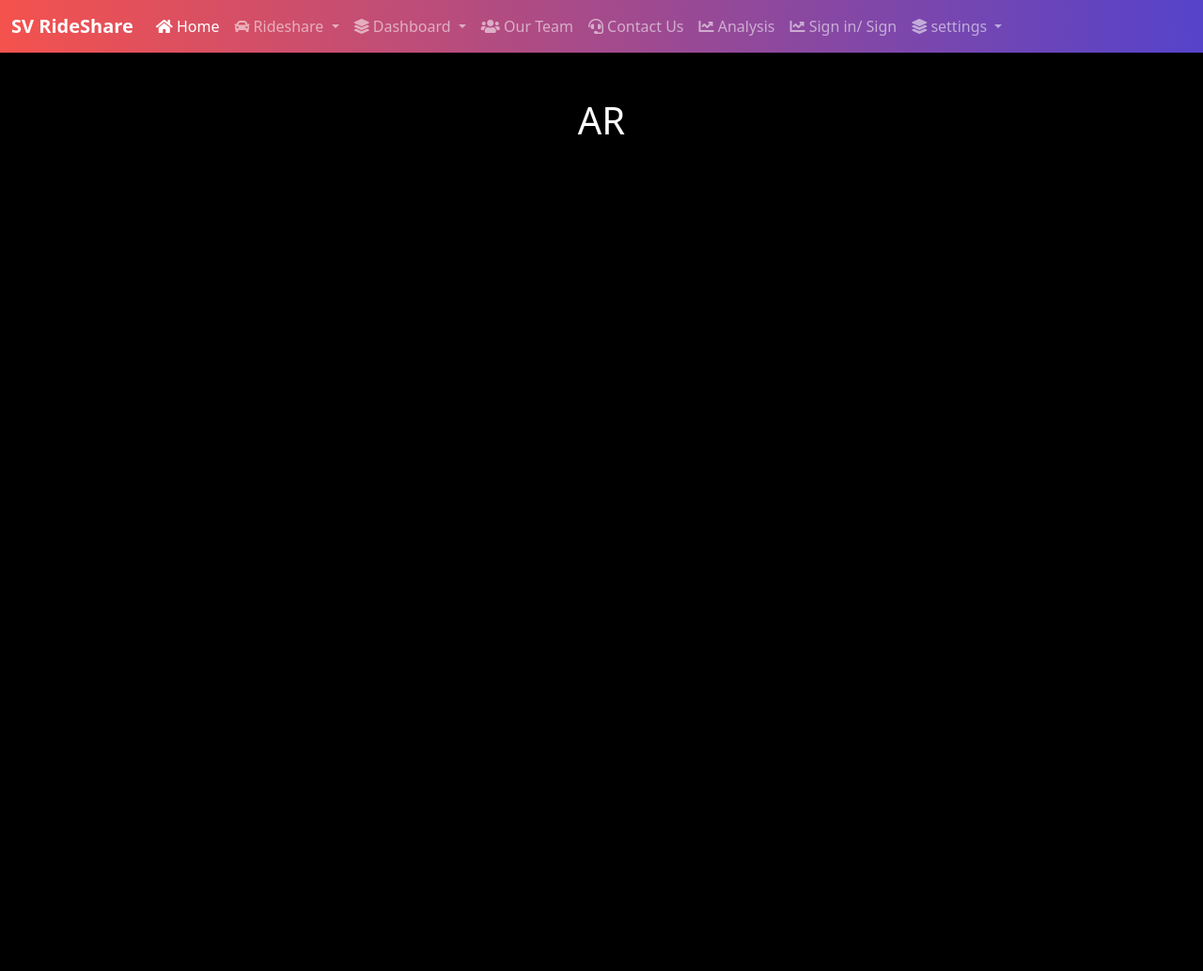
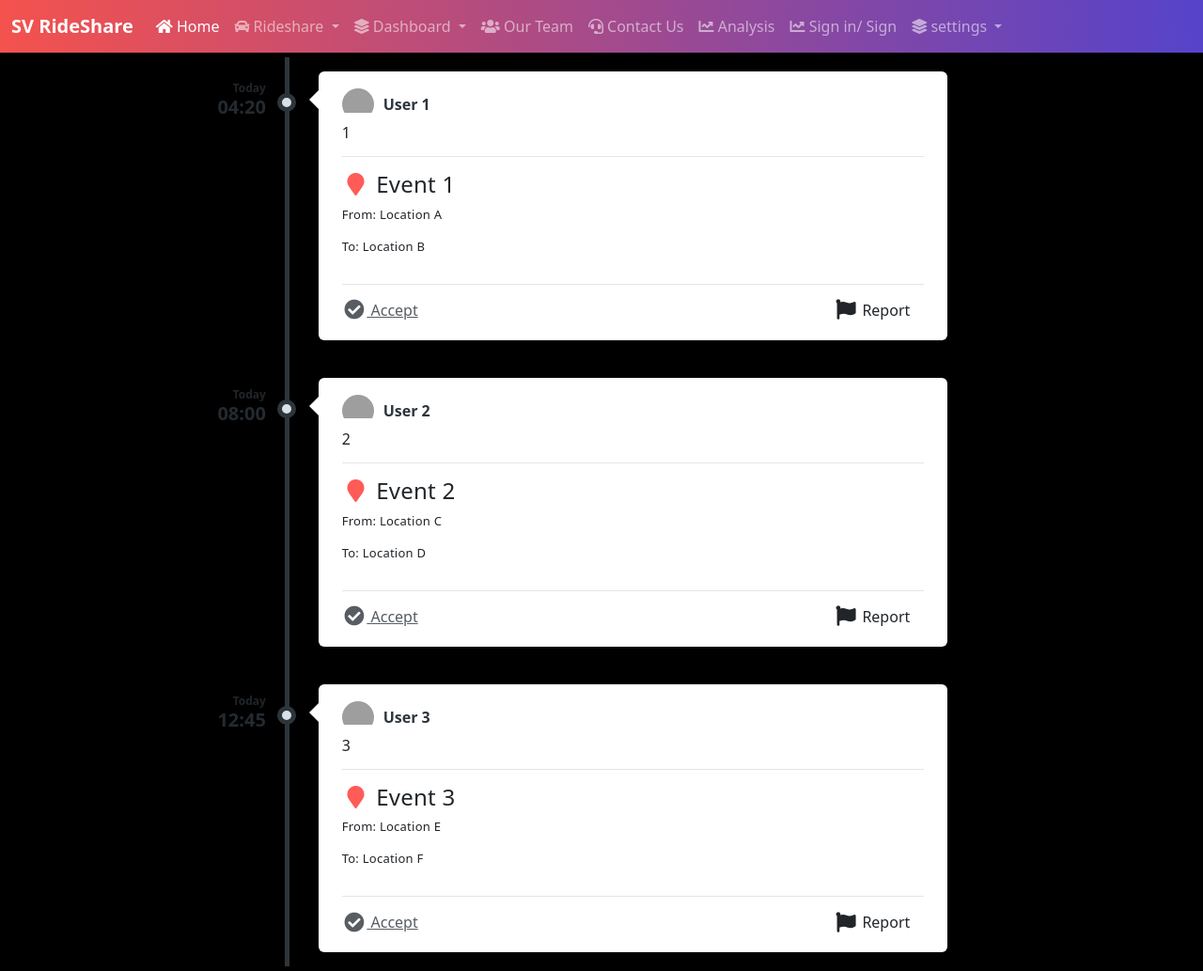
Before and after one commit to Atohmoshlim1/RideShare, a Flask app: page /Accept_Ride in a window 1280 px wide. Shown: the whole page at 94% size. Before the commit the page ends 143 px from the top, so only its background shows below. Run offline with Flask 3, Linux system fonts and the light colour scheme; grey boxes are pictures that could not be loaded.

Commit message:
Add files via upload

```diff
--- a/app.py
+++ b/app.py
@@ -1,61 +1,238 @@
-from flask import Flask, render_template, request
+from flask import Flask, render_template, jsonify, request
 
 app = Flask(__name__)
-
+#---------------------------------------------------------------------------------------------------------------------------------------
 @app.route('/')
-
 def home():
     return render_template('home.html')
-
+#---------------------------------------------------------------------------------------------------------------------------------------
 @app.route('/contact_us')
 def contact_us():
     return render_template('contact_us.html')
+#---------------------------------------------------------------------------------------------------------------------------------------
 @app.route('/Analysis')
 def Analysis():
     return render_template('Analysis.html')
+#---------------------------------------------------------------------------------------------------------------------------------------
 @app.route('/About_us')
 def About_us():
     return render_template('About_us.html')
+#---------------------------------------------------------------------------------------------------------------------------------------
 @app.route('/RRH')
 def RRH():
     return render_template('RRH.html')
+#---------------------------------------------------------------------------------------------------------------------------------------
 @app.route('/ARH')
 def ARH():
     return render_template('ARH.html')
+#---------------------------------------------------------------------------------------------------------------------------------------
+@app.route('/dislike_event/<int:event_id>', methods=['POST'])
+def dislike_event(event_id):
+    event = next((e for e in events if e['id'] == event_id), None)
+
+    if event:
+        event['dislikes'] += 1
+
+    return jsonify({'dislikes': event['dislikes']})
+#---------------------------------------------------------------------------------------------------------------------------------------
+@app.route('/unlike_event/<int:event_id>', methods=['POST'])
+def unlike_event(event_id):
+    # Find the event with the given event_id in your data
+    event = next((e for e in events if e['id'] == event_id), None)
+
+    if event and event['likes'] > 0:
+        # Simulate unliking by decrementing the likes count
+        event['likes'] -= 1
+
+    # Return the updated likes count as JSON
+    return jsonify({'likes': event['likes']})
+#---------------------------------------------------------------------------------------------------------------------------------------
+@app.route('/like_event/<int:event_id>', methods=['POST'])
+def like_event(event_id):
+    # Find the event with the given event_id in your data
+    event = next((e for e in events if e['id'] == event_id), None)
+
+    if event:
+        # Increment the likes count
+        event['likes'] += 1
+
+    return jsonify({'likes': event['likes']})
+#---------------------------------------------------------------------------------------------------------------------------------------
+@app.route('/undislike_event/<int:event_id>', methods=['POST'])
+def undislike_event(event_id):
+    event = next((e for e in events if e['id'] == event_id), None)
+
+    if event and event['dislikes'] > 0:
+        event['dislikes'] -= 1
+
+    return jsonify({'dislikes': event['dislikes']})
+events = [
+    {
+        'id': 1,  # Unique ID for Event 1
+        'date': 'today',
+        'time': '04:20',
+        'user_image': 'https://bootdey.com/img/Content/avatar/avatar1.png',
+        'user_name': 'John Smith',
+        'location': '795 Folsom Ave, Suite 600 San Francisco, CA 94107',
+        'event_name': 'Event 1',
+        'description': 'Lorem ipsum dolor sit amet, consectetur adipiscing elit.',
+        'image': 'https://example.com/event_image_1.jpg',
+        'likes': 0,
+        'dislikes': 0,
+        'comments': [],
+    },
+    {
+        'id': 2,  # Unique ID for Event 2
+        'date': '24 February 2014',
+        'time': '08:17',
+        'user_image': 'https://bootdey.com/img/Content/avatar/avatar1.png',
+        'user_name': 'Richard Leong',
+        'location': '123 Main St, New York, NY 10001',
+        'event_name': 'Event 2',
+        'description': 'Quisque sed varius nisl. Nulla facilisi.',
+        'image': 'https://example.com/event_image_2.jpg',
+        'likes': 5,
+        'dislikes': 0,
+        'comments': [],
+    },
+    {
+        'id': 3,  # Unique ID for Event 3
+        'date': '24 February 2014',
+        'time': '08:17',
+        'user_image': 'https://bootdey.com/img/Content/avatar/avatar1.png',
+        'user_name': 'Richard Leong',
+        'location': '123 Main St, New York, NY 10001',
+        'event_name': 'Event 3',
+        'description': 'Quisque sed varius nisl. Nulla facilisi.',
+        'image': 'https://example.com/event_image_3.jpg',
+        'likes': 0,
+        'dislikes': 0,
+        'comments': [],
+    },
+    {
+        'id': 5,  # Unique ID for Event 1
+        'date': 'today',
+        'time': '04:20',
+        'user_image': 'https://bootdey.com/img/Content/avatar/avatar1.png',
+        'user_name': 'John Smith',
+        'location': '795 Folsom Ave, Suite 600 San Francisco, CA 94107',
+        'event_name': 'Event 15',
+        'description': 'Lorem ipsum dolor sit amet, consectetur adipiscing elit.',
+        'image': 'https://example.com/event_image_1.jpg',
+        'likes': 0,
+        'dislikes': 0,
+        'comments': [],
+    },
+    {
+        'id': 6,  # Unique ID for Event 2
+        'date': '24 February 2014',
+        'time': '08:17',
+        'user_image': 'https://bootdey.com/img/Content/avatar/avatar1.png',
+        'user_name': 'Richard Leong',
+        'location': '123 Main St, New York, NY 10001',
+        'event_name': 'Event 33',
+        'description': 'Quisque sed varius nisl. Nulla facilisi.',
+        'image': 'https://example.com/event_image_2.jpg',
+        'likes': 5,
+        'dislikes': 0,
+        'comments': [],
+    },
+    {
+        'id': 7,  # Unique ID for Event 3
+        'date': '24 February 2014',
+        'time': '08:17',
+        'user_image': 'https://bootdey.com/img/Content/avatar/avatar1.png',
+        'user_name': 'Richard Leong',
+        'location': '123 Main St, New York, NY 10001',
+        'event_name': 'Event 34',
+        'description': 'Quisque sed varius nisl. Nulla facilisi.',
+        'image': 'https://example.com/event_image_3.jpg',
+        'likes': 0,
+        'dislikes': 0,
+        'comments': [],
+
+    }
+
+
+    # Add more events as needed
+]
+#---------------------------------------------------------------------------------------------------------------------------------------
 @app.route('/Events')
 def Events():
-    return render_template('Events.html')
-@app.route('/Post',  methods=['POST'])
+    return render_template('events.html', events=events)
+#---------------------------------------------------------------------------------------------------------------------------------------
+@app.route('/Post')
 def post_event():
-    if request.method == 'POST':
-        # Handle the form submission here
-        # You can add your code to process the form data
-        return "Event Posted", render_template('Post.html')
 
+    return  render_template('Post.html')
+#---------------------------------------------------------------------------------------------------------------------------------------
 @app.route('/Requst_Ride')
-def Requst_Ride():
-    return render_template('Requst_Ride.html')
+def requst_ride():
+    # Retrieve the URL parameters
+    dropoff_location = request.args.get('dropoff')
+    comments = request.args.get('comments')
+
+    # Pass these parameters to your template for pre-filling
+    return render_template('Requst_Ride.html', dropoff=dropoff_location, comments=comments)
+#---------------------------------------------------------------------------------------------------------------------------------------
 @app.route('/Accept_Ride')
 def Accept_Ride():
-    return render_template('Accept_Ride.html')
+    rides = [
+        {
+            'id': 1,
+            'user_name': 'User 1',
+            'event_name': 'Event 1',
+            'from_location': 'Location A',
+            'to_location': 'Location B',
+            'num_seats': 3,
+            'time': '04:20',  # Add the time attribute
+        },
+        {
+            'id': 2,
+            'user_name': 'User 2',
+            'event_name': 'Event 2',
+            'from_location': 'Location C',
+            'to_location': 'Location D',
+            'num_seats': 2,
+            'time': '08:00',  # Add the time attribute
+        },
+        {
+            'id': 3,
+            'user_name': 'User 3',
+            'event_name': 'Event 3',
+            'from_location': 'Location E',
+            'to_location': 'Location F',
+            'num_seats': 1,
+            'time': '12:45',  # Add the time attribute
+        },
+        # Add more rides as needed
+    ]
+
+    return render_template('Accept_Ride.html', rides=rides)
+#---------------------------------------------------------------------------------------------------------------------------------------
 @app.route('/EH')
 def EH():
     return render_template('EH.html')
-
+#---------------------------------------------------------------------------------------------------------------------------------------
 @app.route('/Profile')
 def Profile():
     return render_template('Profile.html')
+#---------------------------------------------------------------------------------------------------------------------------------------
 @app.route('/UpdateProfile')
 def UpdateProfile():
     return render_template('UpdateProfile.html')
+#---------------------------------------------------------------------------------------------------------------------------------------
 @app.route('/SISU')
 def SISU():
     return render_template('SISU.html')
+#---------------------------------------------------------------------------------------------------------------------------------------
 @app.route('/signup')
 def signup():
     return render_template('signup.html')
+#---------------------------------------------------------------------------------------------------------------------------------------
 @app.route('/f_pass')
 def f_pass():
     return render_template('f_pass.html')
+#---------------------------------------------------------------------------------------------------------------------------------------
 if __name__ == '__main__':
     app.run(debug=True)
--- /dev/null
+++ b/static/events.css
@@ -0,0 +1,243 @@
+.timeline {
+    list-style-type: none;
+    margin: 0;
+    padding: 0;
+    position: relative
+}
+
+.timeline:before {
+    content: '';
+    position: absolute;
+    top: 5px;
+    bottom: 5px;
+    width: 5px;
+    background: #2d353c;
+    left: 20%;
+    margin-left: -2.5px
+}
+
+.timeline>li {
+    position: relative;
+    min-height: 50px;
+    padding: 20px 0
+}
+
+.timeline .timeline-time {
+    position: absolute;
+    left: 0;
+    width: 18%;
+    text-align: right;
+    top: 30px
+}
+
+.timeline .timeline-time .date,
+.timeline .timeline-time .time {
+    display: block;
+    font-weight: 600
+}
+
+.timeline .timeline-time .date {
+    line-height: 16px;
+    font-size: 12px
+}
+
+.timeline .timeline-time .time {
+    line-height: 24px;
+    font-size: 20px;
+    color: #242a30
+}
+
+.timeline .timeline-icon {
+    left: 15%;
+    position: absolute;
+    width: 10%;
+    text-align: center;
+    top: 40px
+}
+
+.timeline .timeline-icon a {
+    text-decoration: none;
+    width: 20px;
+    height: 20px;
+    display: inline-block;
+    border-radius: 20px;
+    background: #d9e0e7;
+    line-height: 10px;
+    color: #fff;
+    font-size: 14px;
+    border: 5px solid #2d353c;
+    transition: border-color .2s linear
+}
+
+.timeline .timeline-body {
+    margin-left: 23%;
+    margin-right: 17%;
+    background: #fff;
+    position: relative;
+    padding: 20px 25px;
+    border-radius: 6px
+}
+
+.timeline .timeline-body:before {
+    content: '';
+    display: block;
+    position: absolute;
+    border: 10px solid transparent;
+    border-right-color: #fff;
+    left: -20px;
+    top: 20px
+}
+
+.timeline .timeline-body>div+div {
+    margin-top: 15px
+}
+
+.timeline .timeline-body>div+div:last-child {
+    margin-bottom: -20px;
+    padding-bottom: 20px;
+    border-radius: 0 0 6px 6px
+}
+
+.timeline-header {
+    padding-bottom: 10px;
+    border-bottom: 1px solid #e2e7eb;
+    line-height: 30px
+}
+
+.timeline-header .userimage {
+    float: left;
+    width: 34px;
+    height: 34px;
+    border-radius: 40px;
+    overflow: hidden;
+    margin: -2px 10px -2px 0
+}
+
+.timeline-header .username {
+    font-size: 16px;
+    font-weight: 600
+}
+
+.timeline-header .username,
+.timeline-header .username a {
+    color: #2d353c
+}
+
+.timeline img {
+    max-width: 100%;
+    display: block
+}
+
+.timeline-content {
+    letter-spacing: .25px;
+    line-height: 18px;
+    font-size: 13px
+}
+
+.timeline-content:after,
+.timeline-content:before {
+    content: '';
+    display: table;
+    clear: both
+}
+
+.timeline-title {
+    margin-top: 0
+}
+
+.timeline-footer {
+    background: #fff;
+    border-top: 1px solid #e2e7ec;
+    padding-top: 15px
+}
+
+.timeline-footer a:not(.btn) {
+    color: #575d63
+}
+
+.timeline-footer a:not(.btn):focus,
+.timeline-footer a:not(.btn):hover {
+    color: #2d353c
+}
+
+.timeline-likes {
+    color: #6d767f;
+    font-weight: 600;
+    font-size: 12px
+}
+
+.timeline-likes .stats-right {
+    float: right
+}
+
+.timeline-likes .stats-total {
+    display: inline-block;
+    line-height: 20px
+}
+
+.timeline-likes .stats-icon {
+    float: left;
+    margin-right: 5px;
+    font-size: 9px
+}
+
+.timeline-likes .stats-icon+.stats-icon {
+    margin-left: -2px
+}
+
+.timeline-likes .stats-text {
+    line-height: 20px
+}
+
+.timeline-likes .stats-text+.stats-text {
+    margin-left: 15px
+}
+
+.timeline-comment-box {
+    background: #f2f3f4;
+    margin-left: -25px;
+    margin-right: -25px;
+    padding: 20px 25px
+}
+
+.timeline-comment-box .user {
+    float: left;
+    width: 34px;
+    height: 34px;
+    overflow: hidden;
+    border-radius: 30px
+}
+
+.timeline-comment-box .user img {
+    max-width: 100%;
+    max-height: 100%
+}
+
+.timeline-comment-box .user+.input {
+    margin-left: 44px
+}
+
+.lead {
+    margin-bottom: 20px;
+    font-size: 21px;
+    font-weight: 300;
+    line-height: 1.4;
+}
+
+.text-danger, .text-red {
+    color: #ff5b57!important;
+}
+.report-button {
+    float: right;
+    margin-right: 15px;
+}
+.like-button.liked {
+    background-color: blue;
+    color: white;
+}
+
+/* Add a CSS class for the "disliked" state */
+.dislike-button.disliked {
+    background-color: rgb(221, 23, 9);
+    color: white;
+}
--- /dev/null
+++ b/static/events.js
@@ -0,0 +1,39 @@
+function toggleLike(eventId) {
+    var likeButton = $(".like-button[data-event-id='" + eventId + "']");
+    var isLiked = likeButton.hasClass("liked");
+
+    $.ajax({
+        url: isLiked ? '/unlike_event/' + eventId : '/like_event/' + eventId,
+        type: 'POST',
+        success: function(data) {
+            likeButton.find('.like-count').text(data.likes);
+            likeButton.toggleClass("liked", !isLiked);
+        },
+    });
+}
+
+function toggleDislike(eventId) {
+    var dislikeButton = $(".dislike-button[data-event-id='" + eventId + "']");
+    var isDisliked = dislikeButton.hasClass("disliked");
+
+    $.ajax({
+        url: isDisliked ? '/undislike_event/' + eventId : '/dislike_event/' + eventId,
+        type: 'POST',
+        success: function(data) {
+            dislikeButton.find('.dislike-count').text(data.dislikes);
+            dislikeButton.toggleClass("disliked", !isDisliked);
+        },
+    });
+}
+
+$(document).ready(function() {
+    $('.like-button').click(function() {
+        var eventId = $(this).data('event-id');
+        toggleLike(eventId);
+    });
+
+    $('.dislike-button').click(function() {
+        var eventId = $(this).data('event-id');
+        toggleDislike(eventId);
+    });
+});
--- /dev/null
+++ b/static/get_in_touch.js
@@ -0,0 +1,19 @@
+
+document.addEventListener('DOMContentLoaded', function () {
+    const inputFields = document.querySelectorAll('.input-text');
+
+    inputFields.forEach((input) => {
+      // Check if the input field is not empty when the page loads
+      if (input.value) {
+        input.classList.add('not-empty');
+      }
+
+      input.addEventListener('input', function () {
+        if (input.value) {
+          input.classList.add('not-empty');
+        } else {
+          input.classList.remove('not-empty');
+        }
+      });
+    });
+  });
--- a/templates/Accept_Ride.html
+++ b/templates/Accept_Ride.html
@@ -1,4 +1,56 @@
 {% extends "layout.html" %}
 {% block content %}
-<h1 class="text-white m-5 text-center">AR</h1>
+<div class="container">
+    <ul class="timeline">
+       {% for ride in rides %}
+       <li>
+          <!-- begin timeline-time -->
+          <div class="timeline-time">
+             <span class="date">Today</span>
+             <span class="time">{{ ride.time }}</span>
+          </div>
+          <!-- end timeline-time -->
+          <!-- begin timeline-icon -->
+          <div class="timeline-icon">
+             <a href="javascript:;">&nbsp;</a>
+          </div>
+          <!-- end timeline-icon -->
+          <!-- begin timeline-body -->
+          <div class="timeline-body">
+             <div class="timeline-header">
+                <div class="user-ride-info">
+                   <div class="user-info">
+                      <span class="userimage"><img src="user_image_url" alt=""></span>
+                      <span class="username">{{ ride.user_name }}</span>
+                   </div>
+                   <div class="ride-info">
+                      <span class="ride-id">{{ ride.id }}</span>
+                   </div>
+                </div>
+             </div>
+             <div class="timeline-content">
+                <h4 class="template-title">
+                   <i class="fa fa-map-marker text-danger fa-fw"></i>
+                   {{ ride.event_name }}
+                </h4>
+                <p>From: {{ ride.from_location }}</p>
+                <p>To: {{ ride.to_location }}</p>
+             </div>
+             <div class="timeline-footer">
+                <div class="action-buttons">
+                   <a href="/Accept_Ride?ride_id={{ ride.id }}" class="accept-button">
+                      <i class="fa fa-check-circle fa-fw fa-lg m-r-3"></i> Accept
+                   </a>
+                   <div class="report-button" data-ride-id="{{ ride.id }}">
+                      <i class="fa fa-flag fa-fw fa-lg m-r-3"></i> Report
+                   </div>
+                </div>
+             </div>
+          </div>
+          <!-- end timeline-body -->
+       </li>
+       {% endfor %}
+    </ul>
+ </div>
+
 {% endblock %}
--- a/templates/Requst_Ride.html
+++ b/templates/Requst_Ride.html
@@ -8,7 +8,7 @@
             <label class="label" for="pickup">Pickup Location:</label>
         </div>
         <div class="form-field col-lg-6">
-            <input class="input-text js-input" type="text" id="dropoff" name="dropoff" required>
+            <input class="input-text js-input" type="text" id="dropoff" name="dropoff" value="{{ dropoff }}" required>
             <label class="label" for="dropoff">Drop-off Location:</label>
         </div>
         <div class="form-field col-lg-6">
@@ -20,9 +20,10 @@
             <label class="label" for="passengers">Number of Passengers:</label>
         </div>
         <div class="form-field col-lg-12">
-            <textarea class="input-text js-input" id="comments" name="comments"></textarea>
+            <textarea class="input-text js-input" id="comments" name="comments">{{ comments }}</textarea>
             <label class="label" for="comments">Special Requests or Comments:</label>
         </div>
+
         <div class="form-field col-lg-12">
             <input class="submit-btn" type="submit" value="Submit">
             <input class="reset-btn" type="reset" value="Reset">
--- a/templates/contact_us.html
+++ b/templates/contact_us.html
@@ -4,11 +4,11 @@
     <h1 class="title">Get in touch</h1>
     <form class="contact-form row" action="/contact_us" method="post">
        <div class="form-field col-lg-6">
-          <input id="name" class="input-text js-input" type="text" required>
+          <input id="name" class="input-text js-input " type="text" required>
           <label class="label" for="name">Name</label>
        </div>
        <div class="form-field col-lg-6 ">
-          <input id="email" class="input-text js-input" type="email" required>
+          <input id="email" class="input-text js-input " type="email" required>
           <label class="label" for="email">E-mail</label>
        </div>
        <div class="form-field col-lg-6 ">
--- a/templates/layout.html
+++ b/templates/layout.html
@@ -10,7 +10,7 @@
     <link rel="stylesheet" href="{{url_for('static', filename='home.css')}}"/>
     <link rel="stylesheet" href="{{url_for('static', filename='About_Us.css')}}"/>
     <link rel="stylesheet" href="{{url_for('static', filename='SISU.css')}}"/>
-
+    <link rel="stylesheet" href="{{url_for('static', filename='events.css')}}"/>
 
 
   </head>
@@ -22,7 +22,13 @@
     <!-- End Navbar-->
     <!-- Children Templates -->
     <div>{% block content %} {% endblock %}</div>
+    <script src="https://code.jquery.com/jquery-3.6.0.min.js"></script>
+    <script src="{{url_for('static', filename='get_in_touch.js')}}"></script>
     <script src="{{url_for('static', filename='SISU.js')}}"></script>
+    <script src="{{url_for('static', filename='events.js')}}"></script>
+
+
+
     <script src="https://cdn.jsdelivr.net/npm/bootstrap@5.3.2/dist/js/bootstrap.bundle.min.js" integrity="sha384-C6RzsynM9kWDrMNeT87bh95OGNyZPhcTNXj1NW7RuBCsyN/o0jlpcV8Qyq46cDfL" crossorigin="anonymous"></script>
   </body>
 </html>
```
Also changed, not shown: templates/Events.html (+57 -1 lines).
